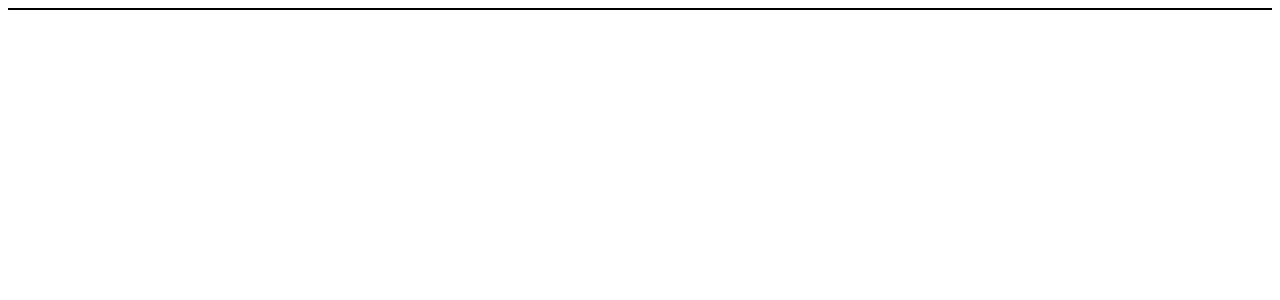
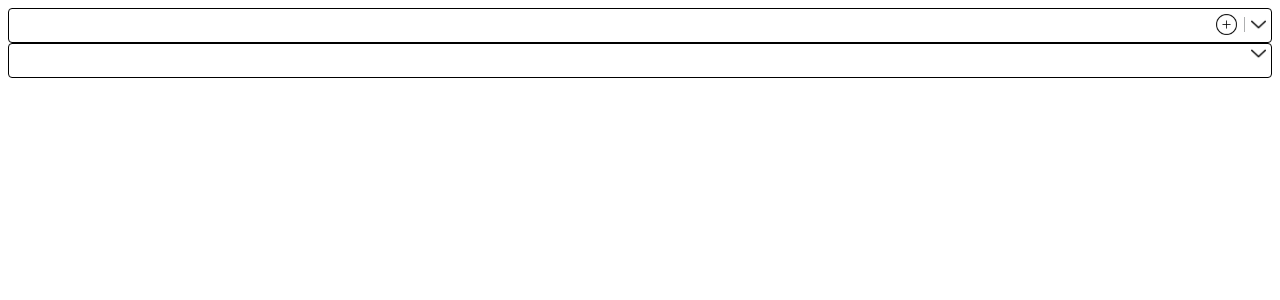
Before and after one commit to angulu/Dropdown, a React (Create React App) app: page / in a window 1280 px wide. Shown: the top 300 px of the page. Built offline with nearby package versions, Linux system fonts and the light colour scheme.

Commit message:
feat: complete display functionality

```diff
--- /dev/null
+++ b/src/App.css
@@ -0,0 +1,5 @@
+main {
+    display: flex;
+    flex-direction: column;
+    align-content: space-around;
+}
--- a/src/App.js
+++ b/src/App.js
@@ -1,11 +1,18 @@
 import Dropdown from "./components/Dropdown";
 import { top100Films } from "./data";
+import "./App.css";
 
 function App() {
   return (
-   <>
-    <Dropdown options={top100Films} onChange={(vals) => { console.log(vals)}} multiple/>
-   </>
+   <main>
+    <section>
+      <Dropdown options={top100Films} onChange={(vals) => {}} multiple/>
+    </section>
+
+    <section>
+      <Dropdown options={top100Films} onChange={(vals) => {}}/>
+    </section>
+   </main>
   );
 }
 
--- /dev/null
+++ b/src/components/Dropdown/AddClearToggle.js
@@ -0,0 +1,31 @@
+import clear from '../../asset/icons/clear.png';
+import add from '../../asset/icons/add.png';
+
+function AddClearToggle(props) {
+    const { allSelectedOptions, handleAddAllOptions, handleRemoveAllOptions } = props;
+    if (allSelectedOptions) {
+        return (
+        <img
+            src={clear}
+            onClick={handleRemoveAllOptions}
+            width={21}
+            height={21}
+            alt="clear"
+            className="pointer"
+            />
+        );
+    }
+
+    return (
+        <img
+           src={add}
+           onClick={handleAddAllOptions}
+           width={21}
+           height={21}
+           alt="add"
+           className="pointer"
+         />
+     );
+}
+
+  export default AddClearToggle;
--- /dev/null
+++ b/src/components/Dropdown/ArrowToggle.js
@@ -0,0 +1,31 @@
+import upArrow from "../../asset/icons/up-arrow.png";
+import downArrow from "../../asset/icons/down-arrow.png";
+
+function ArrowToggle(props) {
+  const { isDropdownOpen, handleDropdownOpen } = props;
+  if (isDropdownOpen) {
+    return (
+          <img
+             src={upArrow}
+             onClick={handleDropdownOpen}
+             width={15}
+             height={15}
+             alt="up arrow"
+             className="pointer"
+           />
+       );
+  }
+
+  return (
+     <img
+        src={downArrow}
+        onClick={handleDropdownOpen}
+        width={15}
+        height={15}
+        alt="down arrow"
+        className="pointer"
+      />
+  );
+}
+
+export default ArrowToggle;
--- a/src/components/Dropdown/Display.js
+++ b/src/components/Dropdown/Display.js
@@ -1,18 +1,40 @@
+import AddClearToggle from "./AddClearToggle";
+import ArrowToggle from "./ArrowToggle";
 import { getOptionTitle } from "./helperFunctions";
 import Tile from "./Tile";
 
 function Display(props) {
-  const { handleAddAllOptions, handleRemoveOption, handleRemoveAllOptions, selectedOptions, setIsDropdownOpen } = props;
+  const { handleAddAllOptions, handleRemoveOption, handleRemoveAllOptions, isDropdownOpen, multiple, selectedOptions, setIsDropdownOpen, allSelectedOptions } = props;
 
   const handleDropdownOpen = () => {
-    setIsDropdownOpen((state) => !state);
+    setIsDropdownOpen(!isDropdownOpen);
   }
 
+  const actions = (
+    <div className="actions">
+      {multiple && (
+        <>
+          <AddClearToggle
+            allSelectedOptions={allSelectedOptions}
+            handleAddAllOptions={handleAddAllOptions}
+            handleRemoveAllOptions={handleRemoveAllOptions}
+          />
+          <span className="divider"></span>
+        </>
+      )}
+      <ArrowToggle
+        isDropdownOpen={isDropdownOpen}
+        handleDropdownOpen={handleDropdownOpen}
+      />
+    </div>
+  )
+
+  if (multiple) {
     return (
       <div
-      className="display tile-group"
-      onClick={handleDropdownOpen}
+        className="display"
       >
+        <section className="tile-group">
           {selectedOptions.map((option, index) => (
             <Tile
               key={index}
@@ -20,6 +42,23 @@ function Display(props) {
               handleRemoveOption={() => handleRemoveOption(index)}
             />
           ))}
+        </section>
+        <span>
+        {actions}
+        </span>
+      </div>
+    );
+  }
+
+  return (
+    <div
+      className="display"
+    >
+      <span className="single-option">{getOptionTitle(selectedOptions[0]) || ""}</span>
+      <ArrowToggle
+        isDropdownOpen={isDropdownOpen}
+        handleDropdownOpen={handleDropdownOpen}
+      />
     </div>
   );
 }
--- a/src/components/Dropdown/index.css
+++ b/src/components/Dropdown/index.css
@@ -7,7 +7,14 @@
 }
 
 .display {
-    border: 1px solid;
+    display: flex;
+    flex-direction: row;
+    justify-content: space-between;
+    min-height: calc(var(--height) * 1.15);
+
+    border: 1.5px solid;
+    border-radius: calc(var(--tile-corners) * 0.2);
+    padding: 2px 5px;
 }
 
 .tile-group {
@@ -29,10 +36,30 @@
     gap: var(--gap);
 }
 
-
 .option {
     padding: 3px 5px;
     height: var(--height);
     text-transform: capitalize;
     cursor: pointer;
 }
+
+.single-option {
+    line-height: calc(var(--height) * 1.15);
+}
+
+.actions {
+    display: flex;
+    justify-content: space-between;
+    align-items: center;
+    min-width: 50px;
+    padding-top: 3px;
+}
+
+.divider {
+    border-left: 1px solid var(--light-grey);
+    height: calc(var(--height) * 0.6);
+}
+
+.pointer {
+    cursor: pointer;
+}
--- a/src/components/Dropdown/index.js
+++ b/src/components/Dropdown/index.js
@@ -17,7 +17,11 @@ function Dropdown(props) {
 
   /* Add selected option to state */
   const handleSelectedOption = (option) => {
-    setSelectedOptions((state) => [...state, option]);
+    if (multiple) {
+        setSelectedOptions((state) => [...state, option]);
+    } else {
+        setSelectedOptions([option]);
+    }
   }
 
   /* Remove the option from state */
@@ -44,15 +48,17 @@ function Dropdown(props) {
   }, [selectedOptions]);
 
   const optionsNotSelected = filterOptionsNotInArray(options, selectedOptions);
-
   return (
    <div>
     <Display
       handleAddAllOptions={handleAddAllOptions}
       handleRemoveOption={handleRemoveOption}
       handleRemoveAllOptions={handleRemoveAllOptions}
+      isDropdownOpen={isDropdownOpen}
+      multiple={multiple}
       selectedOptions={selectedOptions}
       setIsDropdownOpen={setIsDropdownOpen}
+      allSelectedOptions={options.length === selectedOptions.length}
     />
     {isDropdownOpen && (
       <div>
```
Lines whose indentation alone changed are shown as unchanged.
